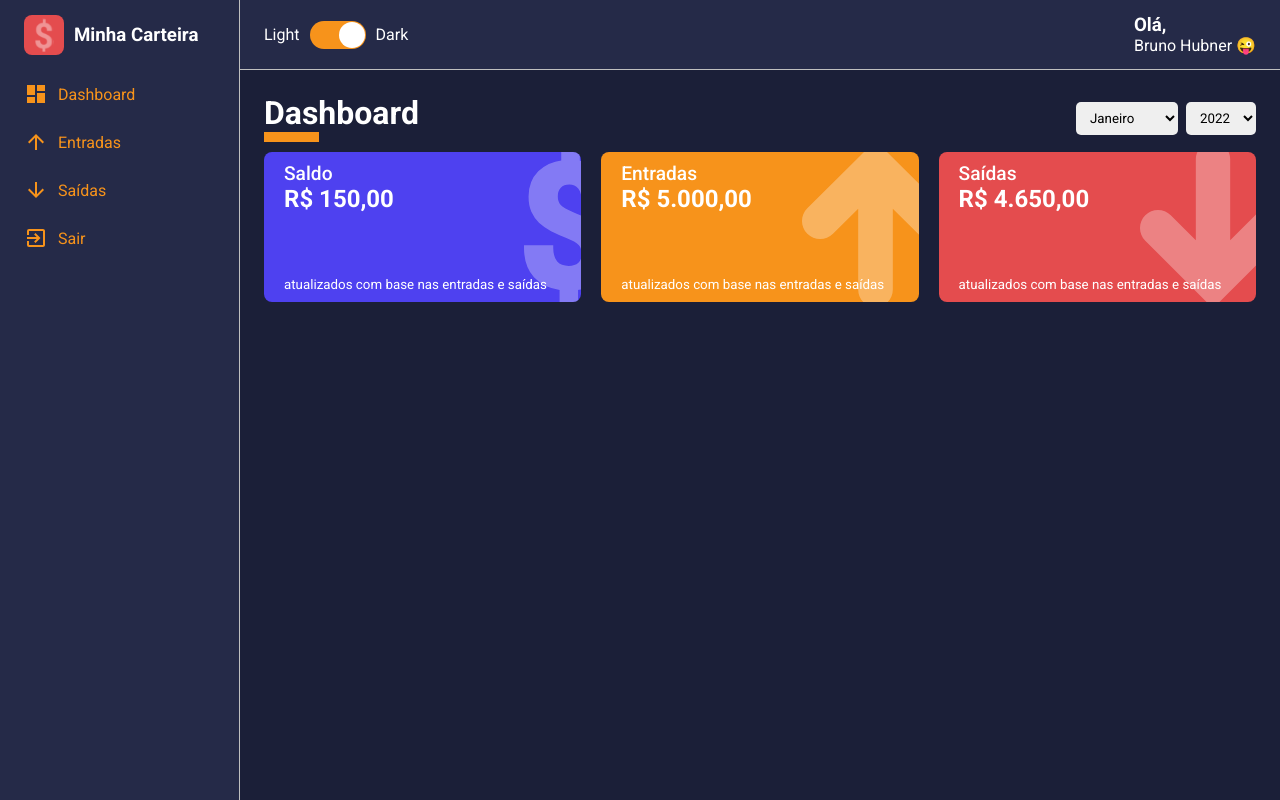
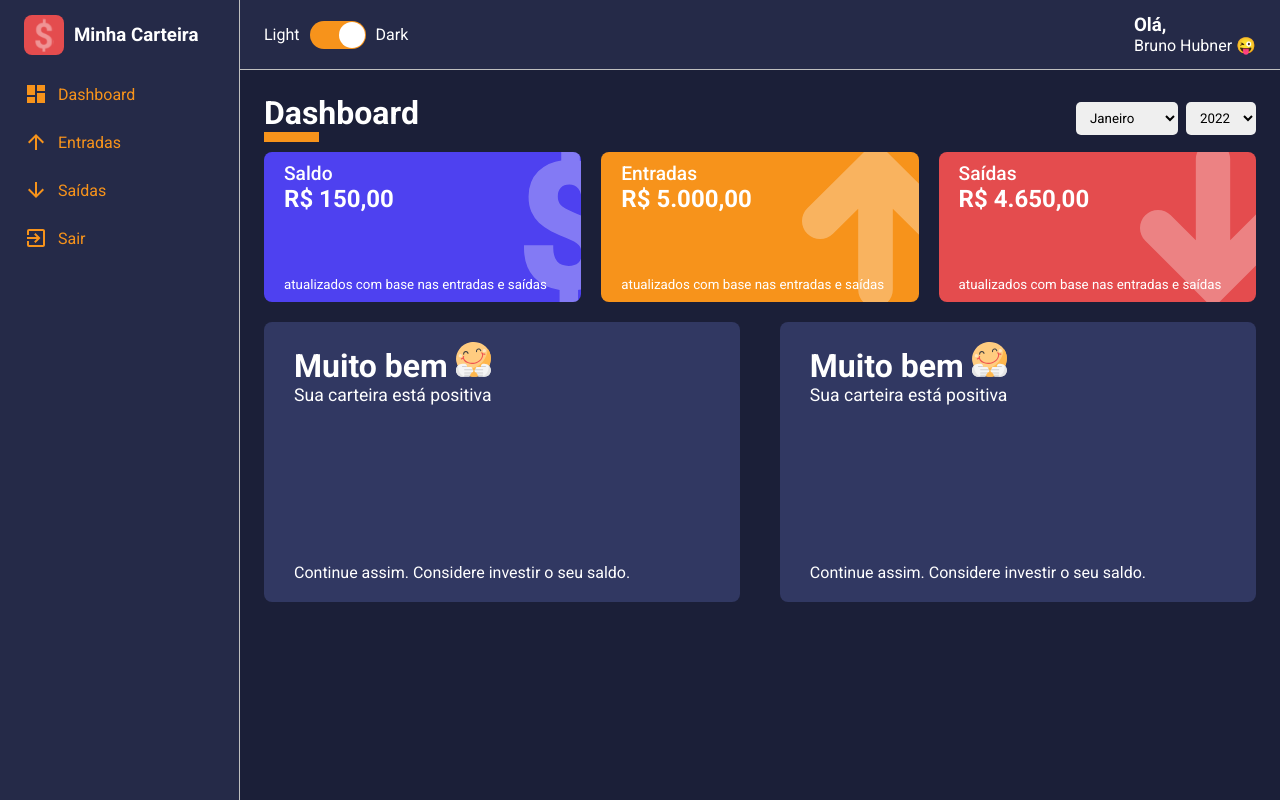
Before and after one commit to brunohubner/minha-carteira, a React (Create React App) app: page /dashboard in a window 1280 px wide. Built offline with nearby package versions, Linux system fonts and the light colour scheme.

Commit message:
feat: create message box

```diff
--- /dev/null
+++ b/src/components/MessageBox/index.tsx
@@ -0,0 +1,30 @@
+import { Container } from "./styles"
+
+interface IProps {
+    title: string
+    description: string
+    footerText: string
+    icon: string
+}
+
+export default function MessageBox({
+    description,
+    icon,
+    footerText,
+    title
+}: IProps) {
+    return (
+        <Container>
+            <header>
+                <h1>
+                    {title}
+                    <img src={icon} alt={title} />
+                </h1>
+                <p>{description}</p>
+            </header>
+            <footer>
+                <span>{footerText}</span>
+            </footer>
+        </Container>
+    )
+}
--- /dev/null
+++ b/src/components/MessageBox/styles.ts
@@ -0,0 +1,22 @@
+import styled from "styled-components"
+
+export const Container = styled.div`
+    width: 48%;
+    height: 280px;
+    background-color: ${props => props.theme.colors.tertiary};
+    border-radius: 8px;
+    margin: 10px 0;
+    padding: 20px 30px;
+    display: flex;
+    flex-direction: column;
+    justify-content: space-between;
+
+    > header img {
+        width: 35px;
+        margin-left: 8px;
+    }
+
+    > header p {
+        font-size: 1.1rem;
+    }
+`
--- a/src/pages/Dashboard/index.tsx
+++ b/src/pages/Dashboard/index.tsx
@@ -1,5 +1,6 @@
 import { useMemo, useState } from "react"
 import ContentHeader from "../../components/ContentHeader"
+import MessageBox from "../../components/MessageBox"
 import SelectInput from "../../components/SelectInput"
 import WalletBox from "../../components/WalletBox"
 import expenses from "../../repositories/expenses"
@@ -7,6 +8,7 @@ import gains from "../../repositories/gains"
 import { IResponseData } from "../../repositories/IResponseData"
 import { months } from "../../repositories/months"
 import { Container, Content } from "./styles"
+import happyImg from "../../assets/happy.svg"
 
 export default function Dashboard() {
     const [monthSelected, setMonthSelected] = useState(
@@ -69,6 +71,18 @@ export default function Dashboard() {
                     footerLabel="atualizados com base nas entradas e saídas"
                     icon="arrowDown"
                 ></WalletBox>
+                <MessageBox
+                    title="Muito bem"
+                    description="Sua carteira está positiva"
+                    footerText="Continue assim. Considere investir o seu saldo."
+                    icon={happyImg}
+                ></MessageBox>
+                <MessageBox
+                    title="Muito bem"
+                    description="Sua carteira está positiva"
+                    footerText="Continue assim. Considere investir o seu saldo."
+                    icon={happyImg}
+                ></MessageBox>
             </Content>
         </Container>
     )
--- a/src/pages/Dashboard/styles.ts
+++ b/src/pages/Dashboard/styles.ts
@@ -5,4 +5,5 @@ export const Container = styled.div``
 export const Content = styled.div`
     display: flex;
     justify-content: space-between;
+    flex-wrap: wrap;
 `
```
